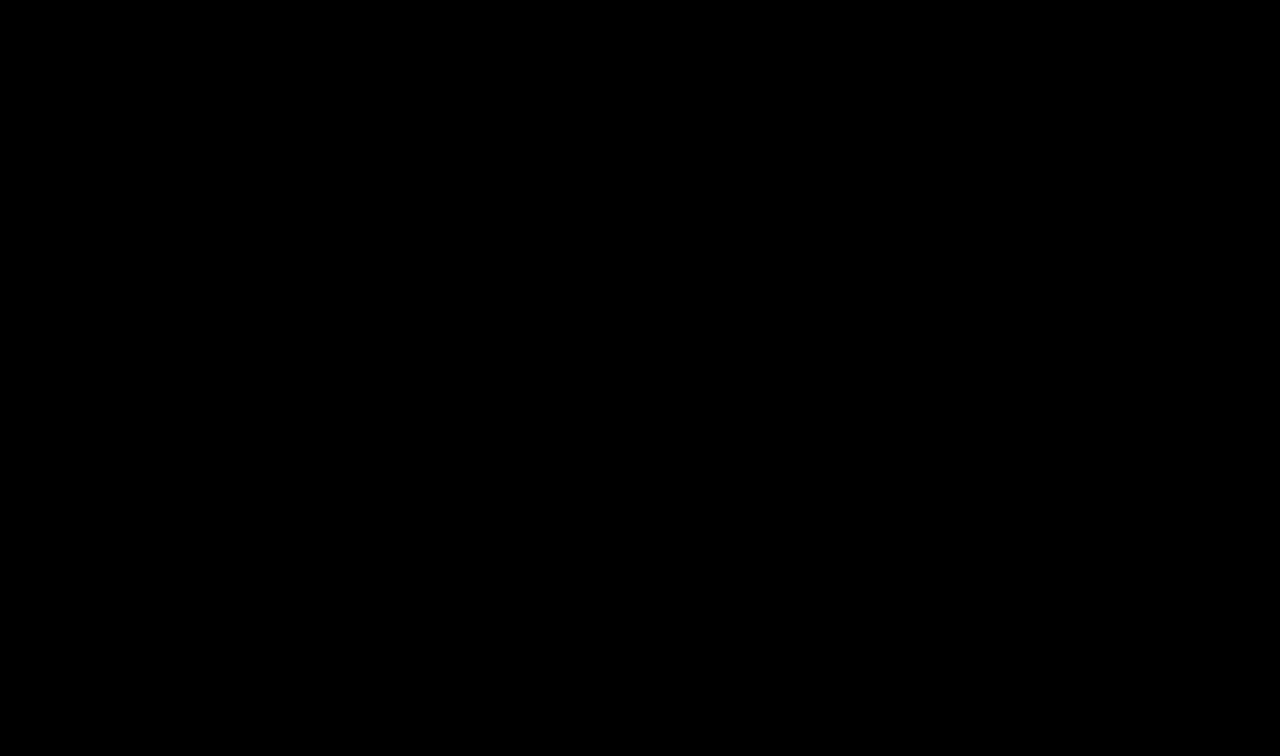
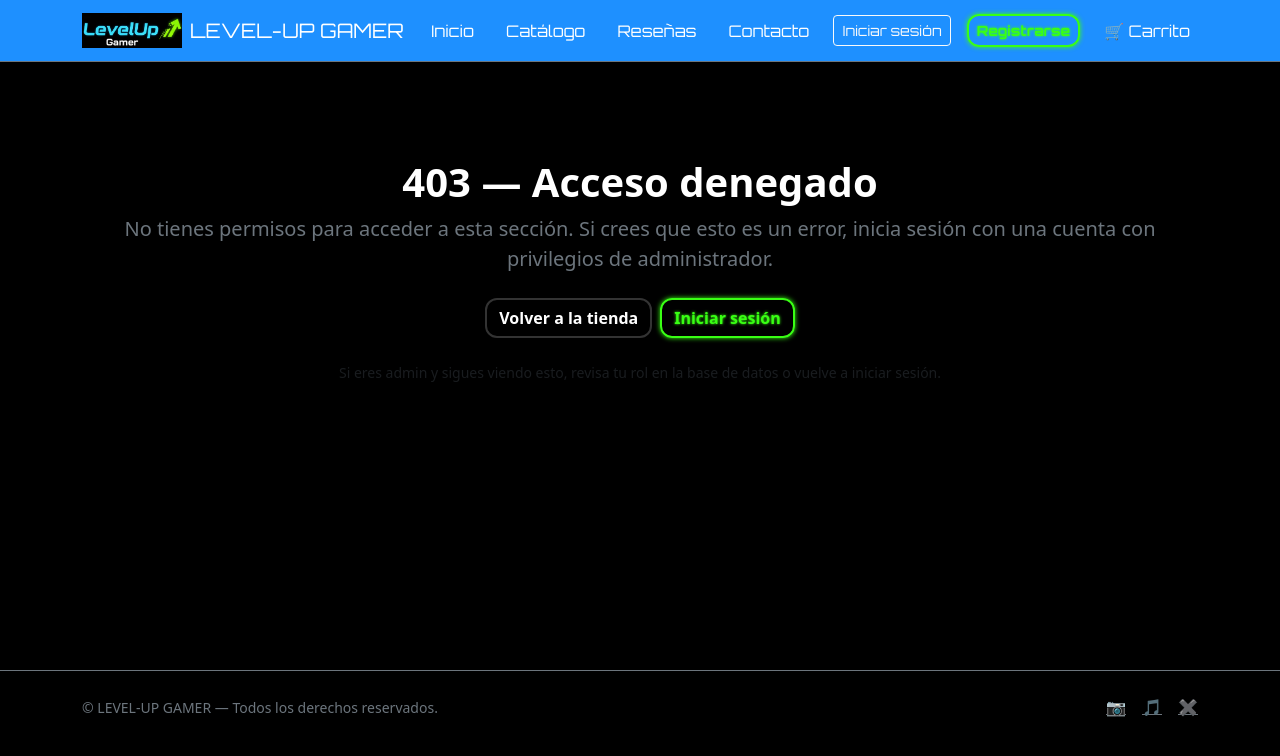
Before and after one commit to Omarfc05/LevelUp-Gamer, a React (Vite) app: page /forbidden in a window 1280 px wide. Before the commit this address had no page. Shown: the top 756 px of the page. Built offline with nearby package versions, Linux system fonts and the light colour scheme.

Commit message:
Agregué el forbbiden, ya que antes solo llevaba a Login

```diff
--- a/src/App.tsx
+++ b/src/App.tsx
@@ -20,6 +20,7 @@ import { AdminDashboard } from "./pages/AdminDashboard";
 import { AdminProducts } from "./pages/AdminProducts";
 import { AdminUsers } from "./pages/AdminUsers";
 import { AdminRoute } from "./routes/AdminRoute";
+import { Forbidden } from './pages/Forbidden';
 
 
 
@@ -40,6 +41,7 @@ function App() {
     <Route path="/contacto" element={<Contact />} />
     <Route path="/carrito" element={<Carrito />} />
     <Route path="/login" element={<Login />} />
+    <Route path="/forbidden" element={<Forbidden />} />
 
     {/* RUTAS ADMIN PROTEGIDAS */}
     <Route
--- /dev/null
+++ b/src/pages/Forbidden.tsx
@@ -0,0 +1,24 @@
+import { Link } from "react-router-dom";
+
+export const Forbidden = () => {
+  return (
+    <main className="container py-5">
+      <div className="text-center py-5">
+        <h1 className="display-6 fw-bold text-accent">403 — Acceso denegado</h1>
+        <p className="lead text-secondary mb-4">
+          No tienes permisos para acceder a esta sección. Si crees que esto es un error,
+          inicia sesión con una cuenta con privilegios de administrador.
+        </p>
+
+        <div className="d-flex justify-content-center gap-2">
+          <Link to="/" className="btn btn-ghost">Volver a la tienda</Link>
+          <Link to="/login" className="btn btn-accent">Iniciar sesión</Link>
+        </div>
+
+        <div className="mt-4 text-muted small">
+          Si eres admin y sigues viendo esto, revisa tu rol en la base de datos o vuelve a iniciar sesión.
+        </div>
+      </div>
+    </main>
+  );
+};
--- a/src/routes/AdminRoute.tsx
+++ b/src/routes/AdminRoute.tsx
@@ -1,7 +1,7 @@
 import React from "react";
 import { Navigate } from "react-router-dom";
 import { useAuth } from "../contexts/AuthContext";
-
+import { Forbidden } from "../pages/Forbidden";
 
 type Props = {
   children: React.ReactNode;
@@ -10,13 +10,16 @@ type Props = {
 export const AdminRoute = ({ children }: Props) => {
   const { user } = useAuth();
 
+
   if (!user) {
     return <Navigate to="/login" replace />;
   }
 
+
   if (user.role !== "ADMIN") {
-    return <Navigate to="/" replace />;
+    return <Navigate to="/forbidden" replace />;
   }
+
 
   return <>{children}</>;
 };
```
